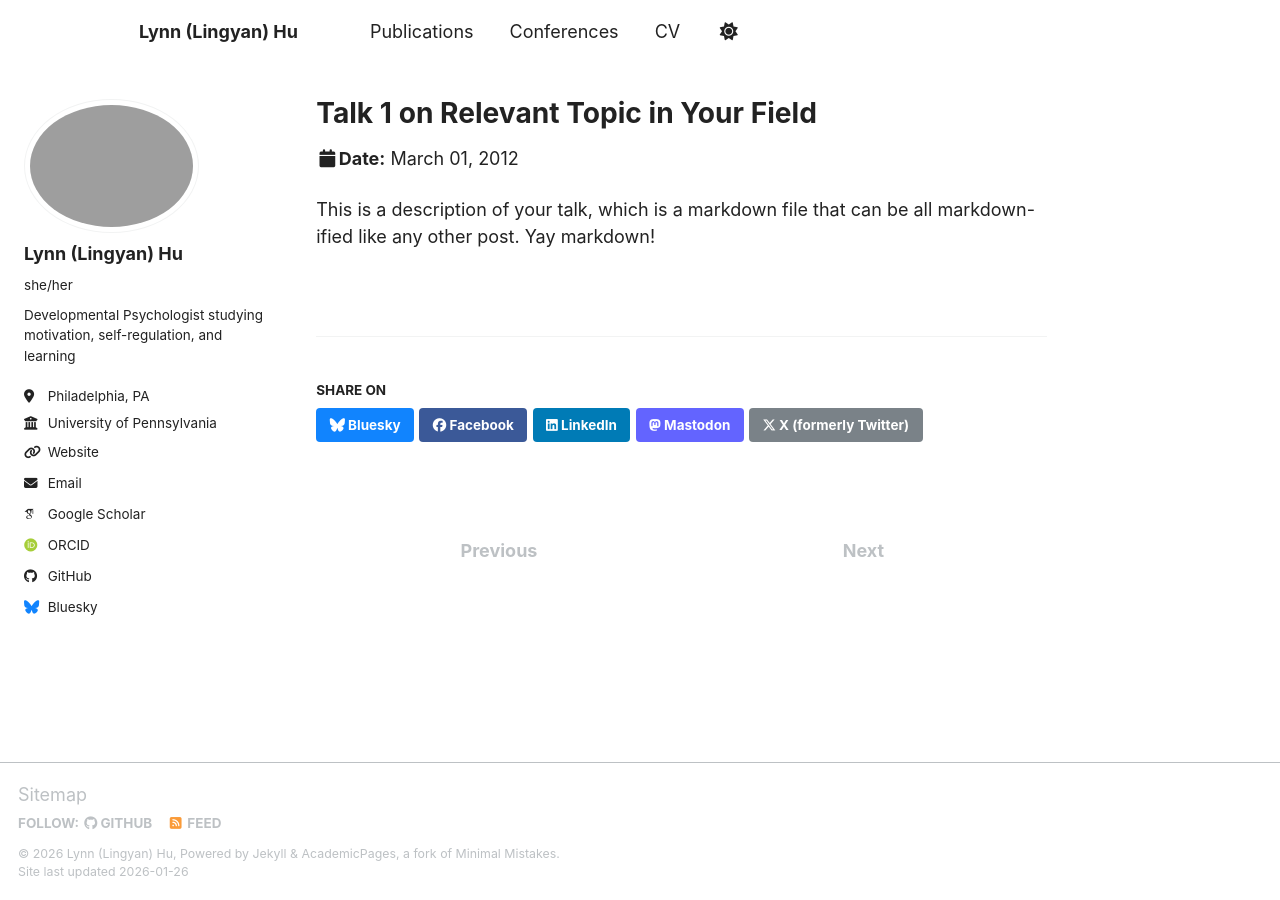
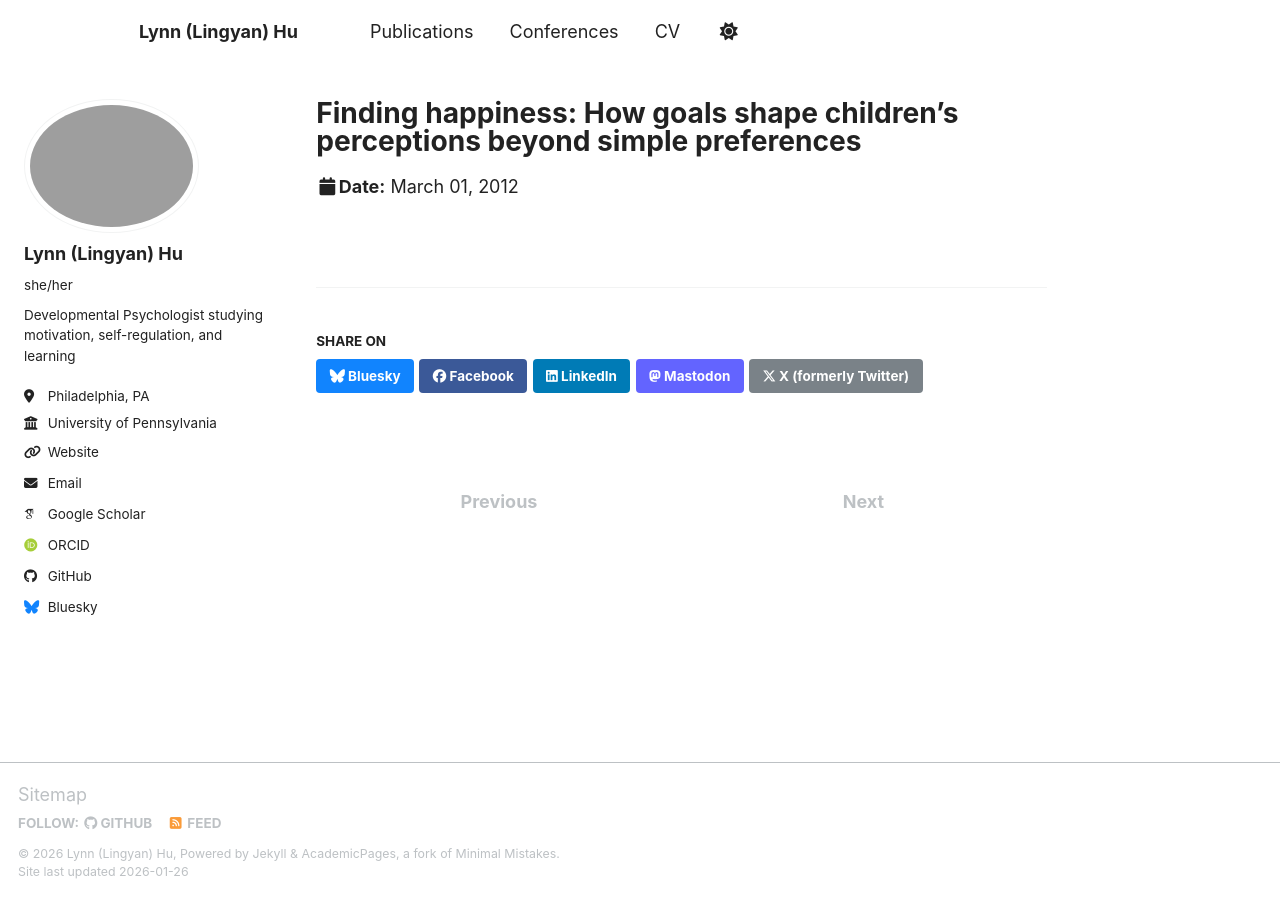
Before and after one commit to lingyh904/lingyh904.github.io, a Jekyll site: the page built from _talks/2012-03-01-talk-1.md, in a window 1280 px wide. Built offline with Jekyll 4.4.1, drawn with Linux system fonts in a browser that asks for light colours; some web fonts are replaced; a script bundle is joined from its source files by our own code; library files that are not in the unit come from our copies.

Commit message:
2025-srcd-happiness-talk.md

```diff
--- a/_talks/2012-03-01-talk-1.md
+++ b/_talks/2012-03-01-talk-1.md
@@ -1,11 +1,9 @@
 ---
-title: "Talk 1 on Relevant Topic in Your Field"
-collection: talks
-type: "Talk"
-permalink: /talks/2012-03-01-talk-1
-venue: "UC San Francisco, Department of Testing"
-date: 2012-03-01
-location: "San Francisco, CA, USA"
+title: "Finding happiness: How goals shape children's perceptions beyond simple preferences"
+authors: "Hu, L., Yang, F., & Frye, D."
+year: 2025
+type: talk
+venue: "SRCD 2025"
+location: "Minneapolis, MN, United States"
+presentation: "Paper symposium: Emotion-Wise: New Insights into the Multifaceted Nature of How Children Think about Emotions (Co-Chaired)"
 ---
-
-This is a description of your talk, which is a markdown file that can be all markdown-ified like any other post. Yay markdown!
```
